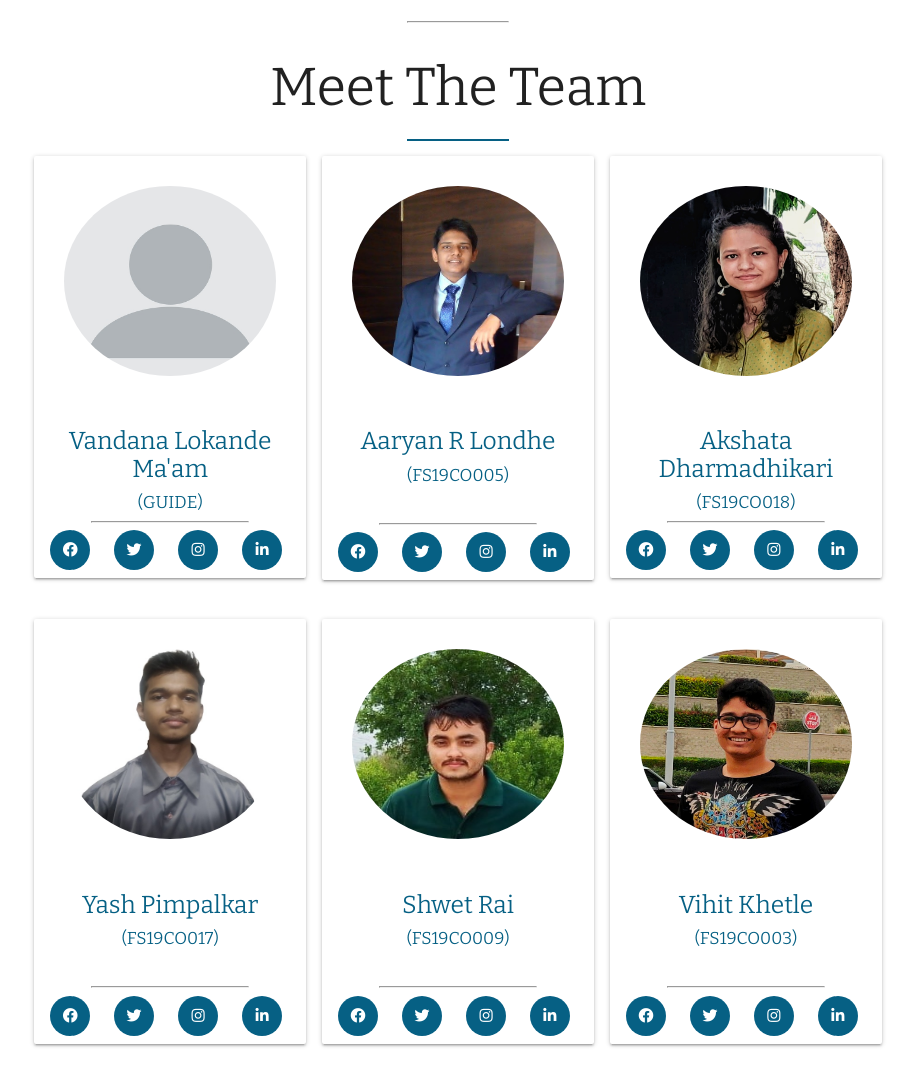
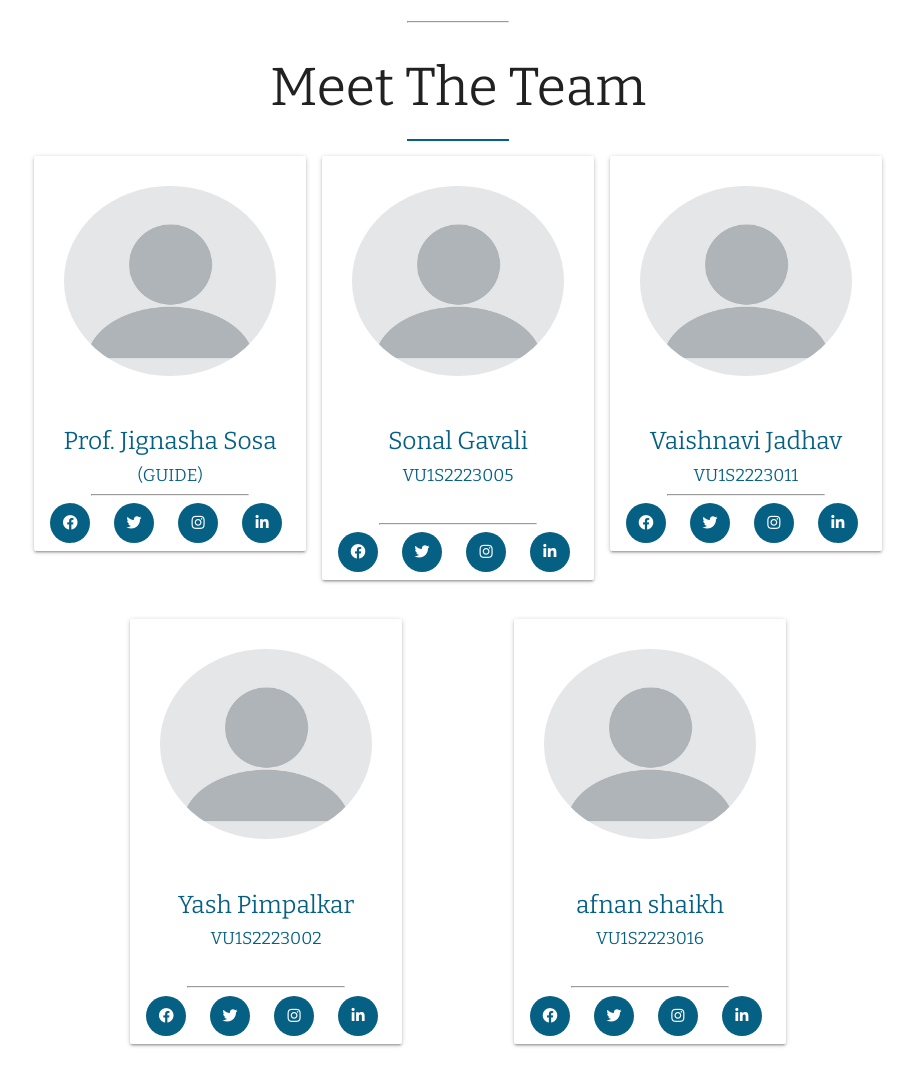
Before and after one commit to aaryanrlondhe/Modern-Dictionary, a Django app: page /aboutus in a window 1280 px wide. Shown: the part 547-1622 px from the top of the page, without its empty margins (182-1097 px from the left). Run offline with Django 4.2, Linux system fonts and the light colour scheme.

Commit message:
Update about.html
temp

```diff
--- a/templates/about.html
+++ b/templates/about.html
@@ -211,9 +211,9 @@
     <div class="row1">
         <div class="column">
             <div class="card">
-                <img src="{% static 'images/maam.jpeg' %}" alt="VANDANA MAAM" style="width:100%">
+                <img src="{% static 'images/maam.jpeg' %}" alt="Prof.Jignasha MAAM" style="width:100%">
                 <div class="container1">
-                    <h5 style="text-align: center;">Vandana Lokande Ma'am</h5>
+                    <h5 style="text-align: center;">Prof. Jignasha Sosa</h5>
                     <h6 style="text-align: center;">(GUIDE)</h6>
                     <div class="container">
                         <hr>
@@ -233,10 +233,10 @@
 
         <div class="column">
             <div class="card">
-                <img src="{% static 'images/aaryan.jpeg' %}" alt="Aaryan" style="width:100%">
+                <img src="{% static 'images/maam.jpeg' %}" alt="sonal" style="width:100%">
                 <div class="container1">
-                    <h5 style="text-align: center;">Aaryan R Londhe</h5>
-                    <h6 style="text-align: center;">(FS19CO005)</h6>
+                    <h5 style="text-align: center;">Sonal Gavali</h5>
+                    <h6 style="text-align: center;">VU1S2223005</h6>
                     <br>
                     <div class="container">
                         <hr>
@@ -256,10 +256,10 @@
 
         <div class="column">
             <div class="card">
-                <img src="{% static 'images/akshata.jpeg' %}" alt="Akshata" style="width:100%">
+                <img src="{% static 'images/maam.jpeg' %}" alt="Vaishnavi" style="width:100%">
                 <div class="container1">
-                    <h5 style="text-align: center;">Akshata Dharmadhikari</h5>
-                    <h6 style="text-align: center;">(FS19CO018)</h6>
+                    <h5 style="text-align: center;">Vaishnavi Jadhav</h5>
+                    <h6 style="text-align: center;">VU1S2223011</h6>
                     <div class="container">
                         <hr>
                     </div>
@@ -279,10 +279,10 @@
     <div class="row1">
         <div class="column">
             <div class="card">
-                <img src="{% static 'images/yash.jpeg' %}" alt="Yash" style="width:100%">
+                <img src="{% static 'images/maam.jpeg' %}" alt="Yash" style="width:100%">
                 <div class="container1">
                     <h5 style="text-align: center;">Yash Pimpalkar</h5>
-                    <h6 style="text-align: center;">(FS19CO017)</h6>
+                    <h6 style="text-align: center;">VU1S2223002</h6>
                     <br>
                     <div class="container">
                         <hr>
@@ -302,10 +302,10 @@
 
         <div class="column">
             <div class="card">
-                <img src="{% static 'images/shwet.jpeg' %}" alt="Shwet" style="width:100%">
+                <img src="{% static 'images/maam.jpeg' %}" alt="afnan" style="width:100%">
                 <div class="container1">
-                    <h5 style="text-align: center;">Shwet Rai</h5>
-                    <h6 style="text-align: center;">(FS19CO009)</h6>
+                    <h5 style="text-align: center;">afnan shaikh</h5>
+                    <h6 style="text-align: center;">VU1S2223016</h6>
                     <br>
                     <div class="container">
                         <hr>
@@ -322,28 +322,7 @@
                 </div>
             </div>
         </div>
-        <div class="column">
-            <div class="card">
-                <img src="{% static 'images/vihit.jpeg' %}" alt="Vihit" style="width:100%">
-                <div class="container1">
-                    <h5 style="text-align: center;">Vihit Khetle</h5>
-                    <h6 style="text-align: center;">(FS19CO003)</h6>
-                    <br>
-                    <div class="container">
-                        <hr>
-                    </div>
-                    <div class="social-links" style="display: flex;justify-content: space-evenly;">
-                        <a href="https://www.facebook.com/profile.php?id=100074285931176" target="_blank"><i
-                                class="fab fa-facebook-f"></i></a>
-                        <a href="https://twitter.com/ModernDictiona1" target="_blank"><i class="fab fa-twitter"></i></a>
-                        <a href="https://www.instagram.com/_vihittttt05_/" target="_blank"><i
-                                class="fab fa-instagram"></i></a>
-                        <a href="https://www.linkedin.com/in/vihitk05/" target="_blank"><i
-                                class="fab fa-linkedin-in"></i></a>
-                    </div>
-                </div>
-            </div>
-        </div>
+
     </div>
 </div>
 <!-- Compiled and minified CSS -->
```
